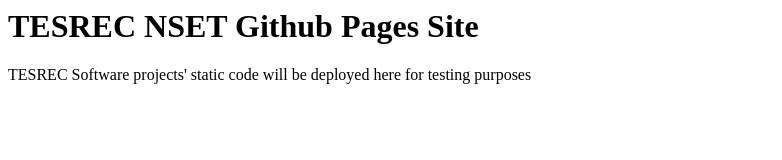
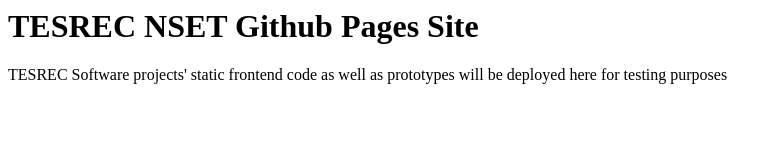
Before and after one commit to tesrec-nset/tesrec-nset.github.io, a plain HTML site: page index.html in a window 1280 px wide. Shown: the whole page, without its empty margins (0-782 px from the left). Drawn offline with Linux system fonts and the light colour scheme.

Commit message:
Update index.html

```diff
--- a/index.html
+++ b/index.html
@@ -1,4 +1,4 @@
 <h1>TESREC NSET Github Pages Site</h1>
 <p>
-  TESREC Software projects' static code will be deployed here for testing purposes
+  TESREC Software projects' static frontend code as well as prototypes will be deployed here for testing purposes
 </p>
```
